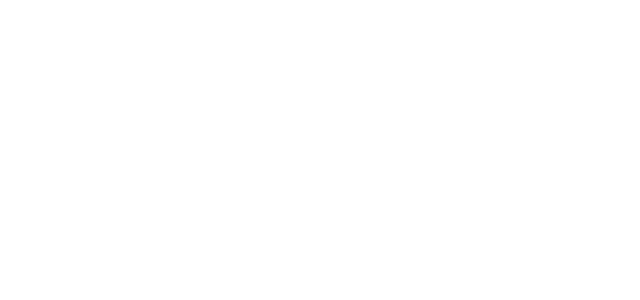
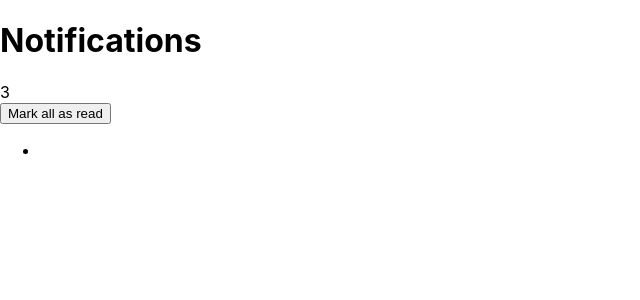
Before and after one commit to vincora/notifications-page, a React (Create React App) app: page / in a window 1280 px wide. Shown: the top 300 px of the page, without its empty margins (0-640 px from the left). Built offline with nearby package versions, Linux system fonts and the light colour scheme.

Commit message:
basic html structure

```diff
--- a/src/App.js
+++ b/src/App.js
@@ -3,8 +3,32 @@
 
 function App() {
   return (
-    <div>
-
+    <div className='feed'>
+      <header className='feed__header'>
+        <div className="feed__left">
+          <h1 className='feed__title'>Notifications</h1>
+          <div className="feed__number">3</div>
+        </div>
+        <button className="feed__right feed__button">Mark all as read</button>
+      </header>
+      <main>
+        <ul className='feed__list'>
+          <li className='feed__list-item'>
+            <article className='notification'>
+              <img src="" alt="" className='notification__avatar'/>
+              <div className="notification__text">
+                <div className="notification__info">
+                  <div className="notification__username"></div>
+                  <div className="notification__action"></div>
+                  <div className="notification__subject"></div>
+                  <div className="notification__flag"></div>
+                </div>
+                <div className="notification__time"></div>
+              </div>
+            </article>
+          </li>
+        </ul>
+      </main>
     </div>
   );
 }
```
